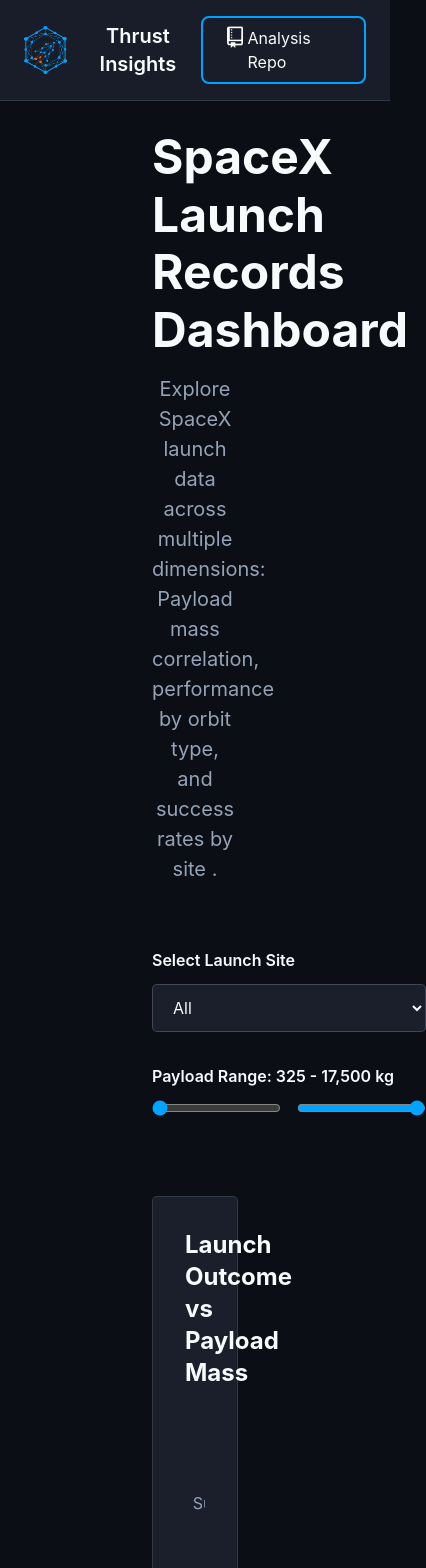
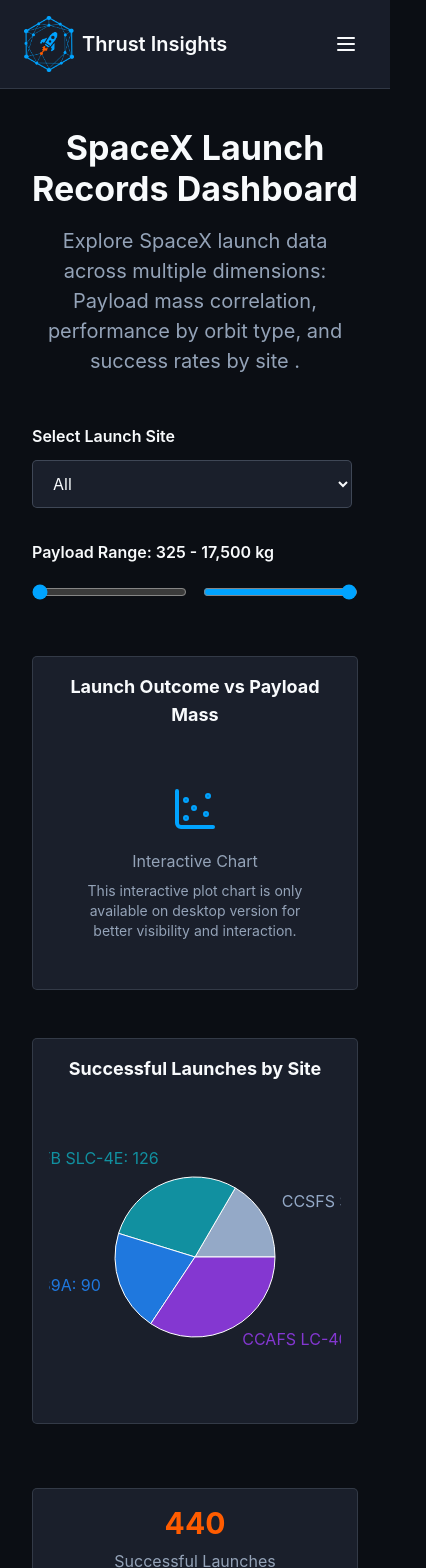
Before and after one commit to Hatonjan/thrust-insights, a React (Vite) app: page /dashboard in a window 390 px wide. Shown: the top 1568 px of the page, 426 px wide, since content can reach past the window. Built offline with nearby package versions, Linux system fonts and the light colour scheme.

Commit message:
Completed the responsive design of the website

```diff
--- a/src/app/components/Hero.tsx
+++ b/src/app/components/Hero.tsx
@@ -22,11 +22,11 @@
 
       {/* Content */}
       <div className="relative z-10 max-w-5xl mx-auto px-6 py-32 text-center">
-        <h1 className="text-5xl md:text-7xl font-bold text-[#F8FAFC] mb-6 leading-tight">
+        <h1 className="text-3xl md:text-7xl font-bold text-[#F8FAFC] mb-6 leading-tight">
           Boosting the Space Race with Data Science
         </h1>
         <p className="text-xl md:text-2xl text-[#94A3B8] mb-12 max-w-3xl mx-auto">
-          An analytical deep-dive into SpaceX launch telemetry to identify the inflection point of orbital cost-efficiency.
+          A deep dive into SpaceX launch telemetry to quantify the cost-efficiency of first-stage booster reusability.
         </p>
 
         {/* CTA Buttons */}
--- a/src/app/components/KeyInsights.tsx
+++ b/src/app/components/KeyInsights.tsx
@@ -199,7 +199,7 @@
           <h3 className="text-2xl font-bold text-[#F8FAFC] mb-8 text-center">
             Historic Milestones
           </h3>
-          <div className="grid auto-rows-fr md:grid-cols-4 gap-5 h-full relative">
+          <div className="grid auto-rows-fr md:grid-cols-4 gap-5 h-full relative overflow-hidden">
             {data.milestones.map((milestone, index) => (
               <div key={index} className="flex flex-col items-center justify-start gap-4 relative">
 
@@ -212,7 +212,7 @@
                 </div>
 
                 {index < data.milestones.length - 1 && (
-                  <div className="absolute top-8 -right-31.5 w-58 h-0.25 bg-[#00A3FF]/20"></div>
+                  <div className="hidden md:block absolute top-8 left-1/2 w-full h-0.25 bg-[#00A3FF]/20"></div>
                 )}
 
                 <div className="text-center">
--- a/src/app/components/Navigation.tsx
+++ b/src/app/components/Navigation.tsx
@@ -1,8 +1,11 @@
 import { Link, useNavigate, useLocation } from "react-router";
+import { useState } from "react";
+import { Menu, X } from "lucide-react";
 
 export function Navigation() {
   const navigate = useNavigate();
   const location = useLocation();
+  const [mobileMenuOpen, setMobileMenuOpen] = useState(false);
 
   const scrollToSection = (sectionId: string) => {
     const element = document.getElementById(sectionId);
@@ -12,6 +15,7 @@
   };
 
   const handleSectionClick = (sectionId: string) => {
+    setMobileMenuOpen(false); // Close mobile menu
     // If not on home page, navigate to home first
     if (location.pathname !== "/") {
       navigate("/");
@@ -28,16 +32,15 @@
       <div className="max-w-7xl mx-auto px-6 py-4">
         <div className="flex items-center justify-between">
           {/* Logo */}
-          <button onClick={() => handleSectionClick("hero")} className="flex items-center gap-2 hover:opacity-80 transition-opacity cursor-pointer">
+          <button onClick={() => handleSectionClick("hero")} className="flex items-center gap-2 hover:opacity-80 transition-opacity cursor-pointer flex-shrink-0">
             {/* <Rocket className="w-6 h-6 text-[#FF5C00]" /> */}
             <figure>
               <img className="logo" src="/src/assets/img/logo.png" alt="The logo of the website" />
             </figure>
             <span className="text-xl font-semibold text-[#F8FAFC]">Thrust Insights</span>
-
           </button>
 
-          {/* Navigation Links */}
+          {/* Desktop Navigation Links */}
           <div className="hidden md:flex items-center gap-8">
             <button
               onClick={() => handleSectionClick("hero")}
@@ -77,11 +80,80 @@
             </Link>
           </div>
 
+          <div className="flex items-center gap-2 md:gap-4 ml-auto flex-shrink-0">
             {/* Github repo Button */}
             <a
               href="https://github.com/Hatonjan"
               target="_blank"
-            className="flex  px-6 py-2 bg-transparent border-2 border-[#00A3FF] text-[#F8FAFC] rounded-lg hover:bg-[#00A3FF]/90 transition-colors">
+              className="hidden sm:flex px-6 py-2 bg-transparent border-2 border-[#00A3FF] text-[#F8FAFC] rounded-lg hover:bg-[#00A3FF]/90 transition-colors flex-shrink-0">
+              <figure>
+                <img className="repo-icon" src="/src/assets/img/github-repo.png" alt="The icon of the Github repositories" />
+              </figure>
+              Analysis Repo
+            </a>
+
+            {/* Mobile Hamburger Menu */}
+            <button
+              onClick={() => setMobileMenuOpen(!mobileMenuOpen)}
+              className="md:hidden p-2 text-[#F8FAFC] hover:bg-[#94A3B8]/20 rounded-lg transition-colors flex-shrink-0"
+              aria-label="Toggle menu"
+            >
+              {mobileMenuOpen ? (
+                <X className="w-6 h-6" />
+              ) : (
+                <Menu className="w-6 h-6" />
+              )}
+            </button>
+          </div>
+        </div>
+
+        {/* Mobile Navigation Menu */}
+        {mobileMenuOpen && (
+          <div className="md:hidden mt-4 pb-4 border-t border-[#94A3B8]/20 pt-4">
+            <div className="flex flex-col gap-3">
+              <button
+                onClick={() => handleSectionClick("hero")}
+                className="text-left px-4 py-2 text-[#94A3B8] hover:text-[#F8FAFC] hover:bg-[#94A3B8]/10 rounded-lg transition-colors"
+              >
+                Home
+              </button>
+              <button
+                onClick={() => handleSectionClick("problem")}
+                className="text-left px-4 py-2 text-[#94A3B8] hover:text-[#F8FAFC] hover:bg-[#94A3B8]/10 rounded-lg transition-colors"
+              >
+                The Problem
+              </button>
+              <button
+                onClick={() => handleSectionClick("solution")}
+                className="text-left px-4 py-2 text-[#94A3B8] hover:text-[#F8FAFC] hover:bg-[#94A3B8]/10 rounded-lg transition-colors"
+              >
+                The Solution
+              </button>
+              <button
+                onClick={() => handleSectionClick("insights")}
+                className="text-left px-4 py-2 text-[#94A3B8] hover:text-[#F8FAFC] hover:bg-[#94A3B8]/10 rounded-lg transition-colors"
+              >
+                Key Insights
+              </button>
+              <Link
+                to="/dashboard"
+                onClick={() => setMobileMenuOpen(false)}
+                className="text-left px-4 py-2 text-[#94A3B8] hover:text-[#F8FAFC] hover:bg-[#94A3B8]/10 rounded-lg transition-colors block"
+              >
+                Dashboard
+              </Link>
+              <Link
+                to="/about"
+                onClick={() => setMobileMenuOpen(false)}
+                className="text-left px-4 py-2 text-[#94A3B8] hover:text-[#F8FAFC] hover:bg-[#94A3B8]/10 rounded-lg transition-colors block"
+              >
+                About
+              </Link>
+              <a
+                href="https://github.com/Hatonjan"
+                target="_blank"
+                className="flex sm:hidden px-4 py-2 text-[#94A3B8] hover:text-[#F8FAFC] hover:bg-[#94A3B8]/10 rounded-lg transition-colors"
+              >
                 <figure>
                   <img className="repo-icon" src="/src/assets/img/github-repo.png" alt="The icon of the Github repositories" />
                 </figure>
@@ -89,6 +161,8 @@
               </a>
             </div>
           </div>
+        )}
+      </div>
     </nav>
   );
 }
--- a/src/app/pages/About.tsx
+++ b/src/app/pages/About.tsx
@@ -1,6 +1,6 @@
 import { Navigation } from "../components/Navigation";
 import { Footer } from "../components/Footer";
-import { Code, BarChart3, Eye, Target, Users, Lightbulb } from "lucide-react";
+import { Database, BarChart3, Eye} from "lucide-react";
 
 export function About() {
   return (
@@ -13,7 +13,7 @@
           <h1 className="text-5xl md:text-6xl font-bold text-[#F8FAFC] mb-6">
             About Thrust Insights
           </h1>
-          <p className="text-xl text-[#F8FAFC] leading-relaxed">
+          <p className="text-xl text-[#F8FAFC]/80 leading-relaxed">
             A comprehensive analysis of reusable spaceflight through the lens of SpaceX's Falcon-9 program.
           </p>
         </div>
@@ -63,7 +63,7 @@
               <div className="absolute inset-0 bg-gradient-to-r from-[#FF5C00]/10 to-transparent blur-xl group-hover:blur-2xl transition-all"></div>
               <div className="relative p-8 bg-[#1A1F2B] border border-[#94A3B8]/20 rounded-sm hover:border-[#FF5C00]/50 transition-all h-75">
                 <div className="inline-flex p-3 bg-[#FF5C00]/10 rounded-sm mb-4">
-                  <Code className="w-6 h-6 text-[#FF5C00]" />
+                  <Database className="w-6 h-6 text-[#FF5C00]" />
                 </div>
                 <h3 className="text-xl font-semibold text-[#F8FAFC] mb-3">
                   Data Collection
--- a/src/app/pages/Dashboard.tsx
+++ b/src/app/pages/Dashboard.tsx
@@ -1,4 +1,5 @@
 import { useState, useMemo } from "react";
+import { ChartScatter } from "lucide-react"
 import { PieChart, Pie, Cell, ScatterChart, Scatter, XAxis, YAxis, CartesianGrid, Tooltip, Legend, ResponsiveContainer } from "recharts";
 import { Navigation } from "../components/Navigation";
 import { Footer } from "../components/Footer";
@@ -110,7 +111,7 @@
                         <select
                             value={selectedSite}
                             onChange={(e) => setSelectedSite(e.target.value)}
-                            className="dashboard-form-select"
+                            className="dashboard-form-select max-w-80 md:max-w-none"
                         >
                             {launchSites.map((site) => (
                                 <option key={site} value={site}>
@@ -122,7 +123,7 @@
 
                     {/* Payload Range Slider */}
                     <div className="dashboard-form-group">
-                        <label className="dashboard-form-label">
+                        <label className="dashboard-form-label pb-2">
                             Payload Range: {payloadRange[0].toLocaleString()} - {payloadRange[1].toLocaleString()} kg
                         </label>
                         <div className="dashboard-slider-container">
@@ -133,7 +134,7 @@
                                 step={500}
                                 value={payloadRange[0]}
                                 onChange={(e) => setPayloadRange([Number(e.target.value), payloadRange[1]])}
-                                className="dashboard-slider"
+                                className="dashboard-slider max-w-40 md:max-w-none"
                             />
                             <input
                                 type="range"
@@ -142,7 +143,7 @@
                                 step={500}
                                 value={payloadRange[1]}
                                 onChange={(e) => setPayloadRange([payloadRange[0], Number(e.target.value)])}
-                                className="dashboard-slider"
+                                className="dashboard-slider max-w-40 md:max-w-none"
                             />
                         </div>
                     </div>
@@ -156,6 +157,18 @@
                         <h2 className="dashboard-chart-title">
                             Launch Outcome vs Payload Mass
                         </h2>
+
+                        {/* Mobile: Message */}
+                        <div className="md:hidden flex flex-col items-center justify-center p-8 text-center gap-4">
+                            <ChartScatter className="w-12 h-12 text-[#00A3FF]"/>
+                            <div>
+                                <p className="text-[#94A3B8] mb-2">Interactive Chart</p>
+                                <p className="text-[#94A3B8] text-sm">This interactive plot chart is only available on desktop version for better visibility and interaction.</p>
+                            </div>
+                        </div>
+
+                        {/* Desktop: Chart */}
+                        <div className="hidden md:block">
                             {scatterData.length > 0 ? (
                                 <ResponsiveContainer width="100%" height={400}>
                                     <ScatterChart margin={{ top: 20, right: 20, bottom: 20, left: 20 }}>
@@ -221,6 +234,7 @@
                                     <p className="dashboard-no-data-text">No data available for this selection</p>
                                 </div>
                             )}
+                        </div>
                     </div>
 
                     {/* Pie Chart */}
--- a/src/styles/Dashboard.css
+++ b/src/styles/Dashboard.css
@@ -4,15 +4,16 @@
     .dashboard-container {
         min-height: 100vh;
         background-color: var(--background);
-        margin: 0 8rem;
+        margin: 0;
+        padding: 0 1rem;
     }
 
     /* Header Section */
     .dashboard-header {
-        padding-top: 8rem;
-        padding-bottom: 2rem;
-        padding-left: 1.5rem;
-        padding-right: 1.5rem;
+        padding-top: 6rem;
+        padding-bottom: 1.5rem;
+        padding-left: 1rem;
+        padding-right: 1rem;
     }
 
     .dashboard-header-content {
@@ -35,18 +36,11 @@
     }
 
     .dashboard-title {
-        font-size: 3rem;
+        font-size: 2.125rem;
         line-height: 1.2;
         font-weight: 700;
-        margin-bottom: 1rem;
+        margin: 2rem 0 1rem;
         color: var(--foreground);
-
-    }
-
-    @media (min-width: 768px) {
-        .dashboard-title {
-        font-size: 3.75rem;
-        }
     }
 
     .dashboard-subtitle {
@@ -59,7 +53,7 @@
 
     /* Controls Section */
     .dashboard-controls {
-        padding: 2rem 1.5rem;
+        padding: 1.5rem 1rem;
     }
 
     .dashboard-controls-grid {
@@ -69,12 +63,6 @@
         display: grid;
         grid-template-columns: 1fr;
         gap: 2rem;
-    }
-
-    @media (min-width: 768px) {
-        .dashboard-controls-grid {
-        grid-template-columns: 1fr 1fr;
-        }
     }
 
     .dashboard-form-group {
@@ -90,7 +78,7 @@
     }
 
     .dashboard-form-select {
-        width: 100%;
+        max-width: 80vw;
         padding: 0.75rem 1rem;
         border-radius: 5px;
         cursor: pointer;
@@ -128,7 +116,7 @@
 
     /* Charts Section */
     .dashboard-charts {
-        padding: 3rem 1.5rem;
+        padding: 2rem 1rem;
     }
 
     .dashboard-charts-grid {
@@ -140,22 +128,16 @@
         gap: 2rem;
     }
 
-    @media (min-width: 1024px) {
-        .dashboard-charts-grid {
-        grid-template-columns: 1fr 1fr;
-        }
-    }
-
     .dashboard-chart-card {
         border-radius: 5px;
-        padding: 2rem;
+        padding: 1rem;
         border: 1px solid rgba(148, 163, 184, 0.2);
         background-color: var(--card);
     }
 
     .dashboard-chart-title {
-        font-size: 1.5rem;
-        line-height: 2rem;
+        font-size: 1.125rem;
+        line-height: 1.75rem;
         font-weight: 700;
         margin-bottom: 1.5rem;
         text-align: center;
@@ -180,7 +162,7 @@
 
     /* Stats Section */
     .dashboard-stats {
-        padding: 3rem 1.5rem;
+        padding: 2rem 1rem;
     }
 
     .dashboard-stats-grid {
@@ -192,23 +174,17 @@
         gap: 1.5rem;
     }
 
-    @media (min-width: 768px) {
-        .dashboard-stats-grid {
-        grid-template-columns: 1fr 1fr 1fr;
-        }
-    }
-
     .dashboard-stat-card {
         border-radius: 5px;
-        padding: 1.5rem;
+        padding: 1rem;
         text-align: center;
         border: 1px solid rgba(148, 163, 184, 0.2);
         background-color: var(--card);
     }
 
     .dashboard-stat-value {
-        font-size: 2.25rem;
-        line-height: 2.5rem;
+        font-size: 1.875rem;
+        line-height: 2.25rem;
         font-weight: 700;
         margin-bottom: 0.5rem;
     }
@@ -229,4 +205,73 @@
         padding: 0;
         margin: 0;
     }
+
+    @media (min-width: 1024px) {
+        .dashboard-charts-grid {
+        grid-template-columns: 1fr 1fr;
+        }
+
+        .dashboard-container {
+            padding: 0 8rem;
+        }
+    }
+
+    @media (min-width: 768px) {
+        .dashboard-stat-value {
+            font-size: 2.25rem;
+            line-height: 2.5rem;
+        }
+
+        .dashboard-stat-card {
+            padding: 1.5rem;
+        }
+
+        .dashboard-stats-grid {
+        grid-template-columns: 1fr 1fr 1fr;
+        }
+
+        .dashboard-stats {
+            padding: 3rem 1.5rem;
+        }
+
+        .dashboard-chart-title {
+            font-size: 1.5rem;
+            line-height: 2rem;
+        }
+
+        .dashboard-chart-card {
+            padding: 2rem;
+        }
+
+        .dashboard-charts {
+            padding: 3rem 1.5rem;
+        }
+
+        .dashboard-controls-grid {
+            grid-template-columns: 1fr 1fr;
+        }
+
+        .dashboard-controls {
+            padding: 2rem 1.5rem;
+        }
+
+        .dashboard-form-select {
+            width: 100%;
+        }
+
+        .dashboard-title {
+        font-size: 3.75rem;
+        }
+
+        .dashboard-header {
+            padding-top: 8rem;
+            padding-bottom: 2rem;
+            padding-left: 1.5rem;
+            padding-right: 1.5rem;
+        }
+
+        .dashboard-container {
+            padding: 0 3rem;
+        }
+    }
 }
--- a/src/styles/theme.css
+++ b/src/styles/theme.css
@@ -138,8 +138,14 @@
     @apply border-border outline-ring/50;
   }
 
+  *{
+    margin: 0;
+    padding: 0;
+  }
+
   body {
     @apply bg-background text-foreground;
+    overflow-x: hidden;
   }
 
   /**
```
Also changed, not shown: src/app/components/Solution.tsx (+14 -10 lines), src/assets/img/logo.png. Lines whose indentation alone changed are shown as unchanged.
